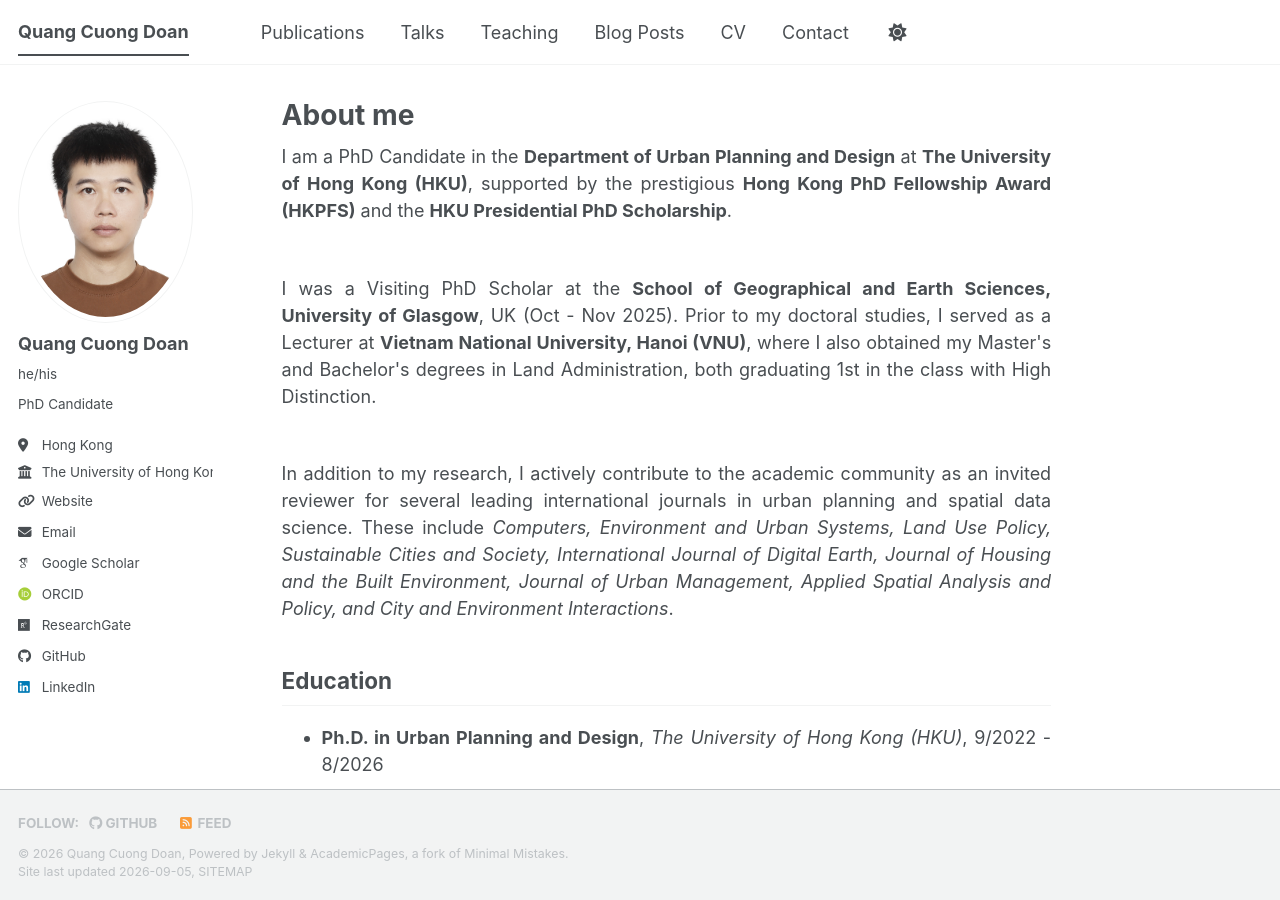
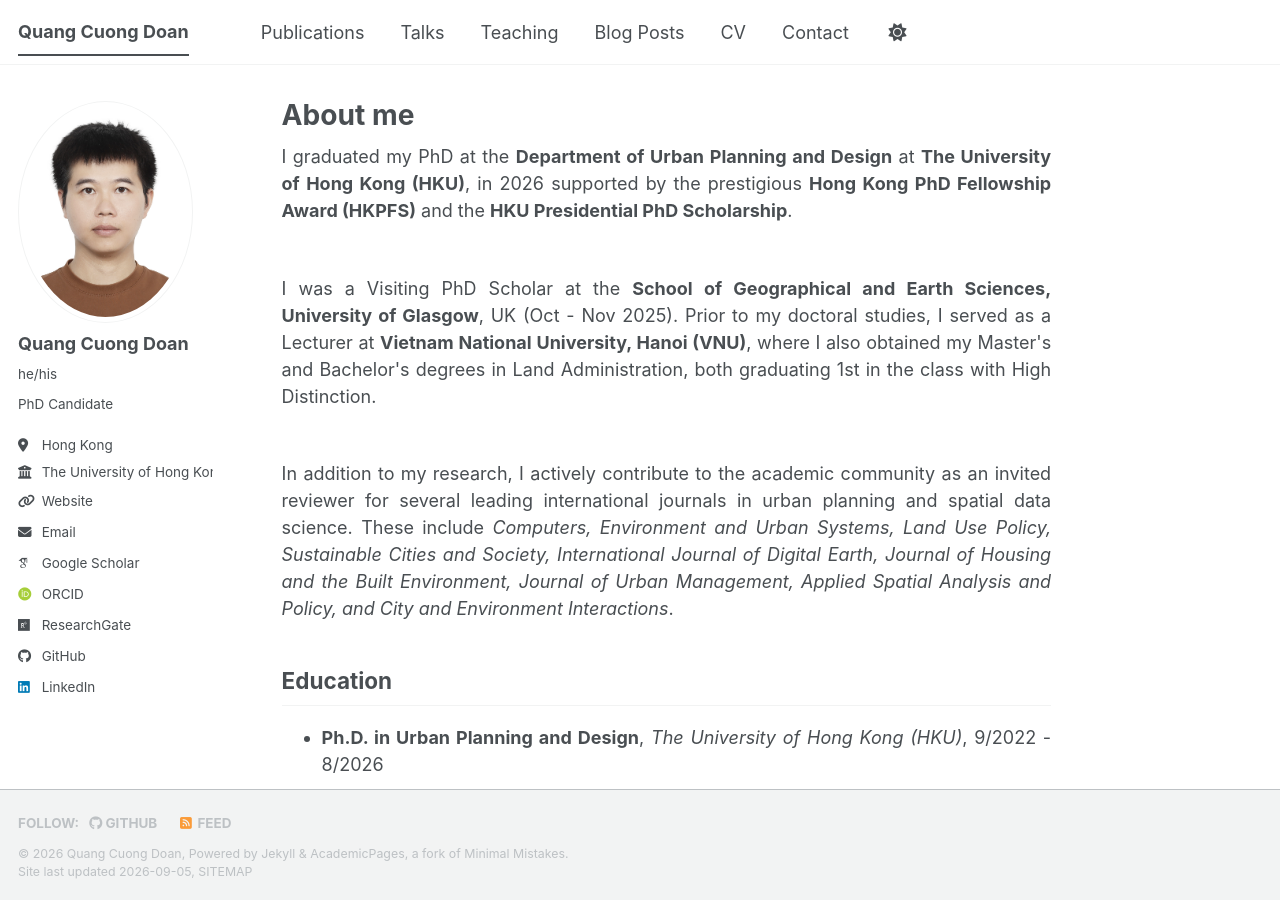
Before and after one commit to cuonghku95/cuonghku95.github.io, a Jekyll site: the page built from _pages/about.md, in a window 1280 px wide and 900 px high. Built offline with Jekyll 4.4.1, drawn with Linux system fonts in a browser that asks for light colours; some web fonts are replaced; a script bundle is joined from its source files by our own code; library files that are not in the unit come from our copies.

Commit message:
Update about.md

```diff
--- a/_pages/about.md
+++ b/_pages/about.md
@@ -6,7 +6,7 @@
 ---
 
 <div style="text-align: justify;">
-I am a PhD Candidate in the <b>Department of Urban Planning and Design</b> at <b>The University of Hong Kong (HKU)</b>, supported by the prestigious <b>Hong Kong PhD Fellowship Award (HKPFS)</b> and the <b>HKU Presidential PhD Scholarship</b>.
+I graduated my PhD at the <b>Department of Urban Planning and Design</b> at <b>The University of Hong Kong (HKU)</b>, in 2026 supported by the prestigious <b>Hong Kong PhD Fellowship Award (HKPFS)</b> and the <b>HKU Presidential PhD Scholarship</b>.
 </div>
 
 <br>
```
